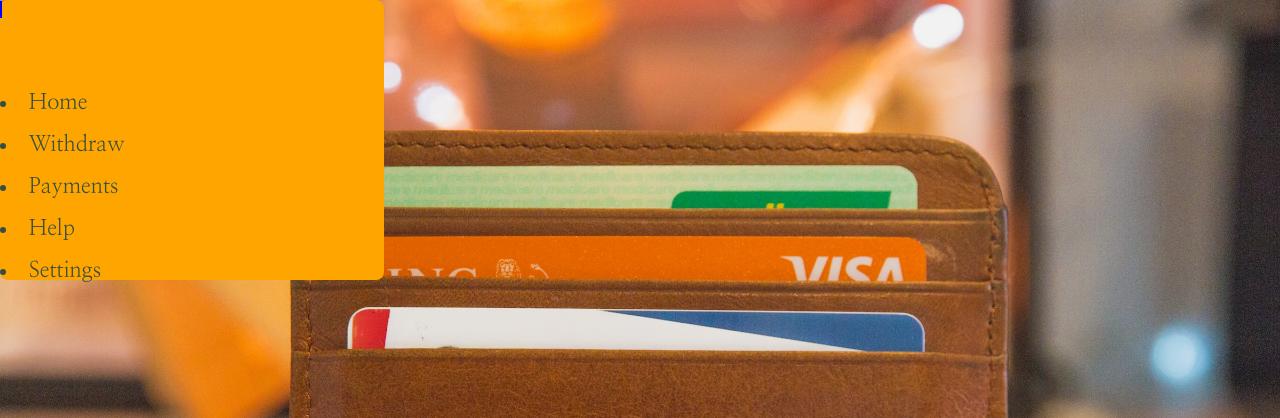
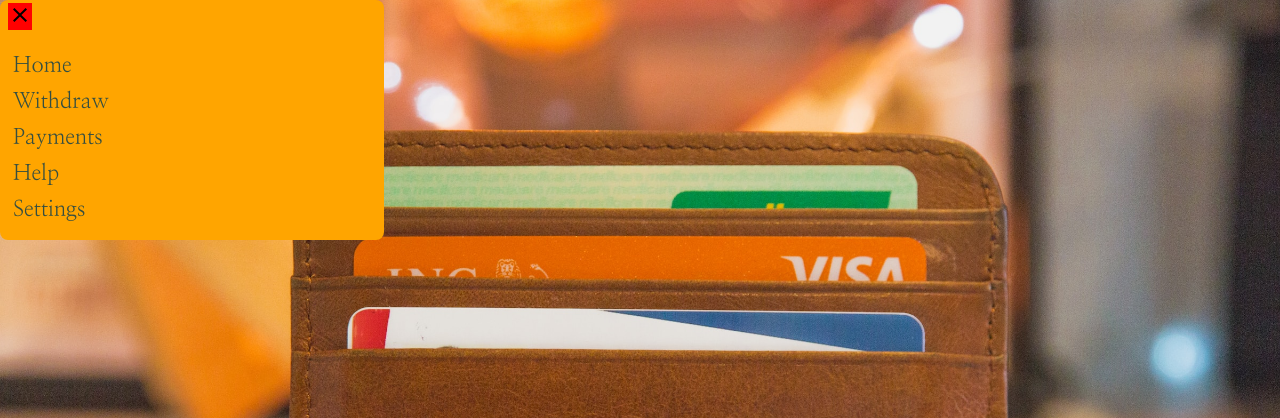
Before and after one commit to symonogwe/Drawer-nav-mobile, a website built with webpack: page src/template.html in a window 1280 px wide. Shown: the top 418 px of the page. Built offline with nearby package versions, Linux system fonts and the light colour scheme; a web font is replaced by a local one.

Commit message:
Add close icon to close-drawer button

```diff
--- a/src/Styles/styles.css
+++ b/src/Styles/styles.css
@@ -49,19 +49,21 @@ body {
 .drawer-container {
   background-color: orange;
   width: 30%;
-  height: 35%;
+  height: 30%;
   position: absolute;
   top: 0;
   border-radius: 0.5em;
 }
 
 .close-drawer {
-  border: 1px solid blue;
+  border: none;
+  background-color: red;
+  margin: var(--base-margin);
+  cursor: pointer;
 }
 
 .nav-links-container {
-  /* border: 1px solid yellow; */
-  margin-top: 4em;
+  margin-top: 1em;
   height: 75%;
   display: grid;
   align-items: center;
@@ -72,6 +74,11 @@ body {
   font-family: var(--base-paragraph-ff);
   font-size: calc(0.8rem + 0.7vw);
   color: var(--base-color);
+  margin: var(--base-margin);
+}
+
+.nav-links-container li {
+  list-style-type: none;
 }
 
 .hero-content {
--- a/src/menu.js
+++ b/src/menu.js
@@ -1,6 +1,10 @@
 import menuSvg from "./Assets/menu.svg";
+import closeSvg from "./Assets/close.svg";
 
 const menuImg = document.querySelector(".menu-svg");
 menuImg.src = menuSvg;
 
+const cancelImg = document.querySelector(".cancel-img");
+cancelImg.src = closeSvg;
+
 export default menuImg;
```
